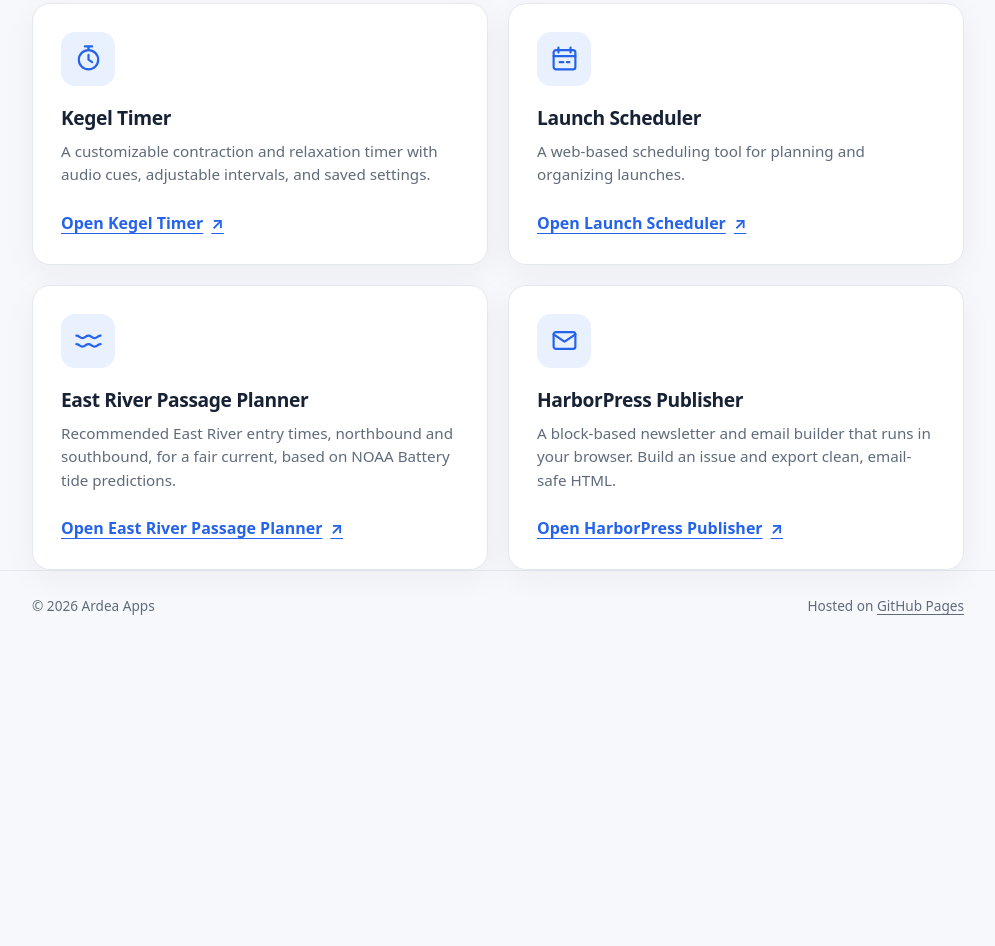
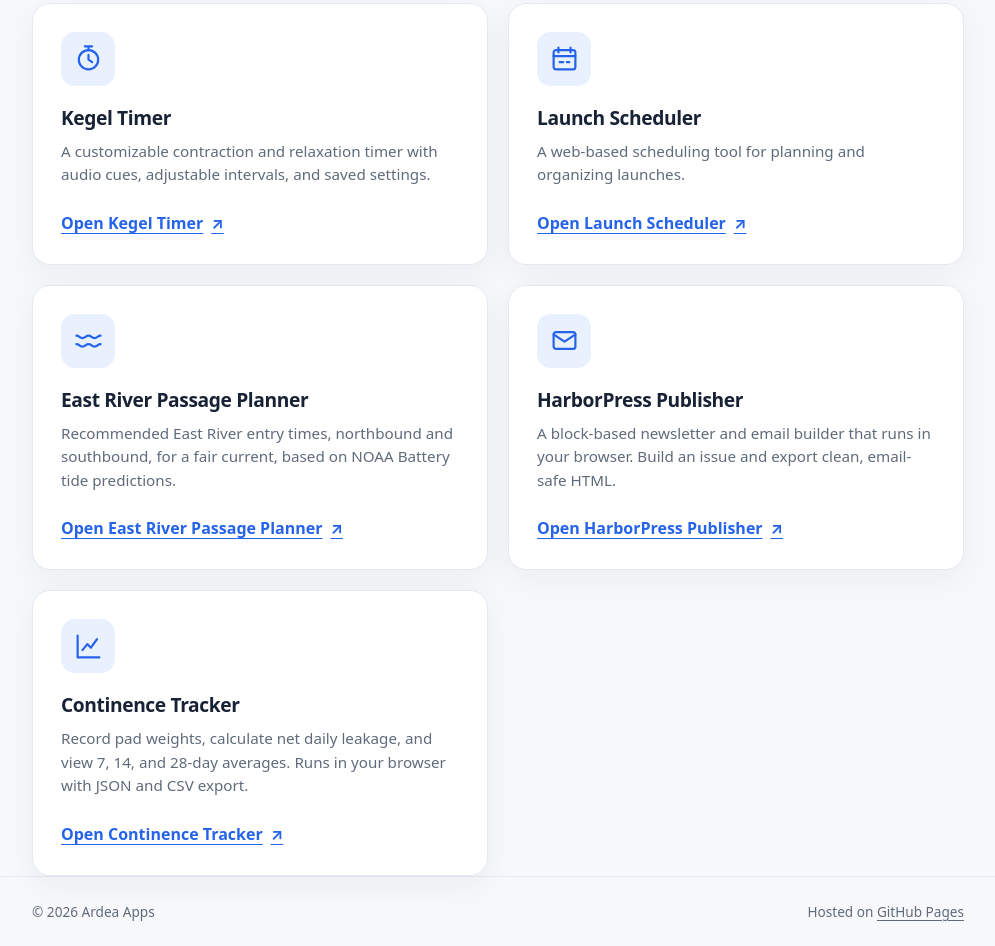
Before and after one commit to ardea-apps/ardea-apps.github.io, a plain HTML site: page index.html in a window 1280 px wide. Shown: the part 422-1368 px from the top of the page, without its empty margins (142-1137 px from the left). Before the commit the page ends 1062 px from the top, so only its background shows below. Drawn offline with Linux system fonts and the light colour scheme.

Commit message:
add Continence Tracker card
Co-Authored-By: Claude Sonnet 5.5 <noreply@anthropic.com>

```diff
--- a/index.html
+++ b/index.html
@@ -132,6 +132,15 @@
           <p>A block-based newsletter and email builder that runs in your browser. Build an issue and export clean, email-safe HTML.</p>
           <a class="card-link" href="/harborpress-publisher/" aria-label="Open HarborPress Publisher">Open HarborPress Publisher <span aria-hidden="true">↗</span></a>
         </article>
+
+        <article class="card">
+          <div class="card-icon" aria-hidden="true">
+            <svg width="29" height="29" viewBox="0 0 24 24" fill="none" stroke="currentColor" stroke-width="1.8" stroke-linecap="round" stroke-linejoin="round"><path d="M3 3v18h18"/><path d="m7 15 4-5 3 3 5-7"/></svg>
+          </div>
+          <h3>Continence Tracker</h3>
+          <p>Record pad weights, calculate net daily leakage, and view 7, 14, and 28-day averages. Runs in your browser with JSON and CSV export.</p>
+          <a class="card-link" href="/continence-tracker/" aria-label="Open Continence Tracker">Open Continence Tracker <span aria-hidden="true">↗</span></a>
+        </article>
       </div>
     </section>
   </main>
```
